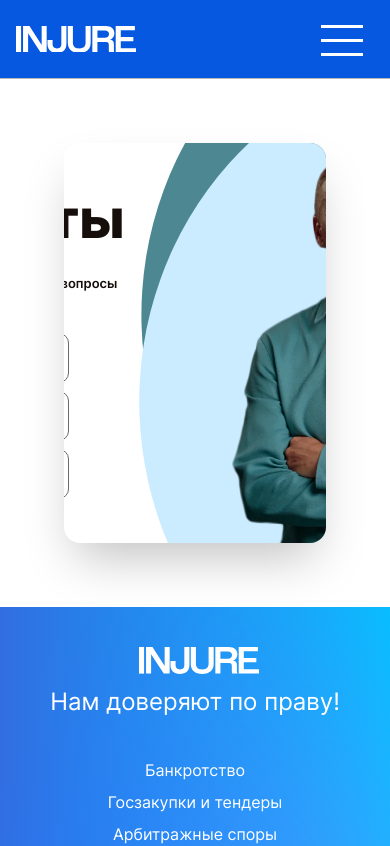
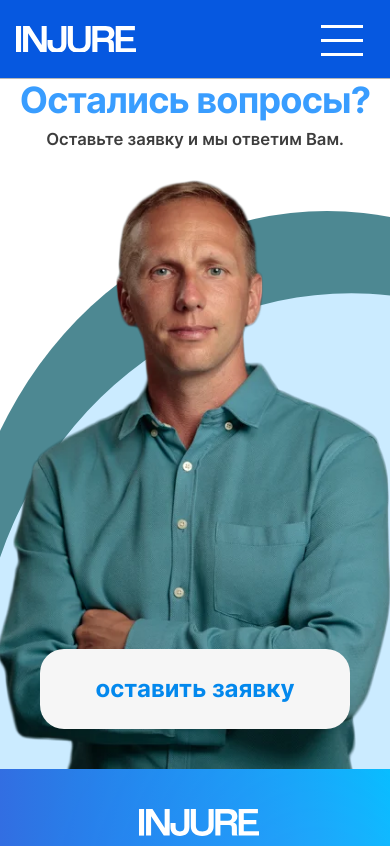
Before and after one commit to RomanTolkachev/injure, a React (Create React App) app: page /contacts in a window 390 px wide. Shown: the top 846 px of the page. Built offline with nearby package versions, Linux system fonts and the light colour scheme.

Commit message:
did call us adaptive. need refactoring

```diff
--- a/src/components/Main/News/ContentNews.tsx
+++ b/src/components/Main/News/ContentNews.tsx
@@ -13,8 +13,8 @@ export const ContentNews: FunctionComponent<IContentNewsProps> = ({
   date,
 }) => {
   return (
-    <div className="first-letter:capitalize">
-      <h3 className="text- font-semibold text-my-main-blue sm:mb-3 sm:text-sm md:text-xl">
+    <div className="first-letter:uppercase">
+      <h3 className="font-semibold text-my-main-blue sm:mb-3 sm:text-sm md:text-xl">
         {header}
       </h3>
       <div className="mb-2 sm:hidden">
--- /dev/null
+++ b/src/components/buttons/ButtonCallUs.tsx
@@ -0,0 +1,15 @@
+import { FunctionComponent, ReactNode } from "react";
+
+interface IButtonCallUs {
+  children: ReactNode;
+}
+
+export const ButtonCallUs: FunctionComponent<IButtonCallUs> = ({
+  children,
+}) => {
+  return (
+    <button className="video-button block h-20 w-full px-10 text-2xl font-bold text-my-blue-light">
+      {children}
+    </button>
+  );
+};
--- a/src/components/call-us/CallUs.tsx
+++ b/src/components/call-us/CallUs.tsx
@@ -2,21 +2,27 @@ import { FunctionComponent } from "react";
 import { InputCustom } from "./InputCustom";
 import { CallUsPhoto } from "./CallUsPhoto";
 import { IEmployee } from "../../services/utils/types";
+import { ButtonToVideo } from "../buttons/ButtonToVideo";
+import { ButtonCallUs } from "../buttons/ButtonCallUs";
 
 export const CallUs: FunctionComponent<{ employee: IEmployee }> = ({
   employee,
 }) => {
   return (
-    <div className="mx-auto max-w-screen-xl p-16">
-      <div className="flex h-[400px] w-full justify-center gap-3 overflow-hidden rounded-2xl border-[#6A6A6A] shadow-2xl md:h-[450px] md:gap-5 lg:h-[550px] lg:gap-12 xl:h-[650px]">
-        <div className="my-auto flex max-w-[460px] flex-col items-center">
-          <h2 className="mb-6 text-call-us-header font-extrabold text-my-blacker md:mb-8 lg:mb-10 xl:mb-12">
+    <>
+      <div className="mx-auto mb-16 max-w-screen-xl px-16 max-md:hidden">
+        <div className="flex h-[370px] w-full justify-center overflow-hidden rounded-2xl border-[#6A6A6A] shadow-2xl md:h-[370px] lg:h-[550px] lg:justify-around xl:h-[650px]">
+          <div className="my-auto flex h-full max-h-[350px] max-w-[460px] flex-col items-center justify-around px-5 py-10 lg:max-h-[400px] xl:max-h-[450px]">
+            <h2 className="justify-around font-extrabold text-my-blacker md:text-3xl lg:text-5xl xl:text-6xl">
               Контакты
             </h2>
-          <span className="mb-10 text-call-us-span font-semibold text-my-blacker first-letter:capitalize md:mb-12 lg:mb-16 xl:mb-20">
+            <span className="text-nowrap font-semibold text-my-blacker first-letter:capitalize max-[880px]:hidden md:text-sm lg:text-base xl:text-xl">
               будем рады ответить на ваши вопросы
             </span>
-          <form className="flex w-full flex-col gap-2 px-14" action="">
+            <form
+              className="flex w-full flex-col gap-2 px-5 xl:px-14"
+              action=""
+            >
               <InputCustom type="text" placeholder="имя" />
               <InputCustom type="email" placeholder="E-mail" />
               <InputCustom type="tel" placeholder="Номер телефона" />
@@ -25,5 +31,59 @@ export const CallUs: FunctionComponent<{ employee: IEmployee }> = ({
           <CallUsPhoto employee={employee} />
         </div>
       </div>
+      <div className="relative mx-auto w-full max-w-[767px] overflow-hidden md:hidden">
+        <h2 className="text-call-us-header-mobile mx-auto mb-2 w-fit font-bold tracking-tight text-[#399DFF]">
+          Остались вопросы?
+        </h2>
+        <span className="text-call-us-span-mobile mb-5 block text-center font-semibold text-my-deep-gray">
+          Оставьте заявку и мы ответим Вам.
+        </span>
+        <div className="relative left-1/2 mx-auto aspect-[2] h-[600px] -translate-x-1/2 overflow-hidden">
+          <img
+            src={employee.photoCallUs}
+            alt="lawyer"
+            className="absolute left-1/2 top-0 z-[1] h-full -translate-x-1/2"
+          />
+          <svg
+            className="absolute w-full"
+            xmlns="http://www.w3.org/2000/svg"
+            height="100%"
+          >
+            <ellipse
+              className="rotate-[-0deg]"
+              ry="70%"
+              rx="31%"
+              id="svg_1"
+              cy="77%"
+              cx="61%"
+              strokeWidth="0"
+              stroke="#000"
+              fill={employee.colourAccent}
+            />
+            <ellipse
+              className="rotate-[3deg]"
+              ry="67%"
+              rx="31%"
+              id="svg_1"
+              cy="81%"
+              cx="65%"
+              strokeWidth="0"
+              stroke="#000"
+              fill={employee.colourMain}
+            />
+            {/*<rect*/}
+            {/*  width="100%"*/}
+            {/*  height="100%"*/}
+            {/*  x="17%"*/}
+            {/*  y="0"*/}
+            {/*  fill={employee.colourMain}*/}
+            {/*/>*/}
+          </svg>
+        </div>
+        <div className="absolute left-1/2 top-0 z-[4] flex h-full w-full max-w-[480px] -translate-x-1/2 items-end px-10 pb-10">
+          <ButtonCallUs>оставить заявку</ButtonCallUs>
+        </div>
+      </div>
+    </>
   );
 };
--- a/src/components/call-us/InputCustom.tsx
+++ b/src/components/call-us/InputCustom.tsx
@@ -8,7 +8,7 @@ export const InputCustom: FunctionComponent<InputCustomProps> = ({
 }) => {
   return (
     <input
-      className="w-full rounded-[10px] border border-[#6A6A6A] px-3 py-3 placeholder:text-lg placeholder:font-medium placeholder:text-[#6A6A6A] focus:ring-1 focus:ring-red-600"
+      className="w-full rounded-[10px] border border-[#6A6A6A] px-3 py-2 placeholder:text-base placeholder:text-[#6A6A6A] focus:ring-1 focus:ring-red-600 lg:py-3 lg:placeholder:text-lg lg:placeholder:font-medium"
       type={type}
       placeholder={placeholder}
     />
--- a/tailwind.config.js
+++ b/tailwind.config.js
@@ -69,6 +69,14 @@ module.exports = {
           "clamp(0.875rem, 0.764rem + 0.491vw, 1rem)",
           "clamp(1rem, 0.779rem + 0.983vw, 1.25rem)",
         ], // FH 14-16 LH: 16-20 SCREEN: 360-767px
+        "call-us-header-mobile": [
+          "clamp(2.125rem, 0.467rem + 7.368vw, 3rem)",
+          "clamp(2.5rem, 0.487rem + 8.947vw, 3.563rem)",
+        ], //FH:34-48 LH:40-57 SCREEN:360-550
+        "call-us-span-mobile": [
+          "clamp(1rem, 0.526rem + 2.105vw, 1.25rem)",
+          "clamp(1.188rem, 0.595rem + 2.632vw, 1.5rem)",
+        ], //FH:16-20 LH:19-24 SCREEN:360-550
       },
     },
   },
```
Lines whose indentation alone changed are shown as unchanged.
